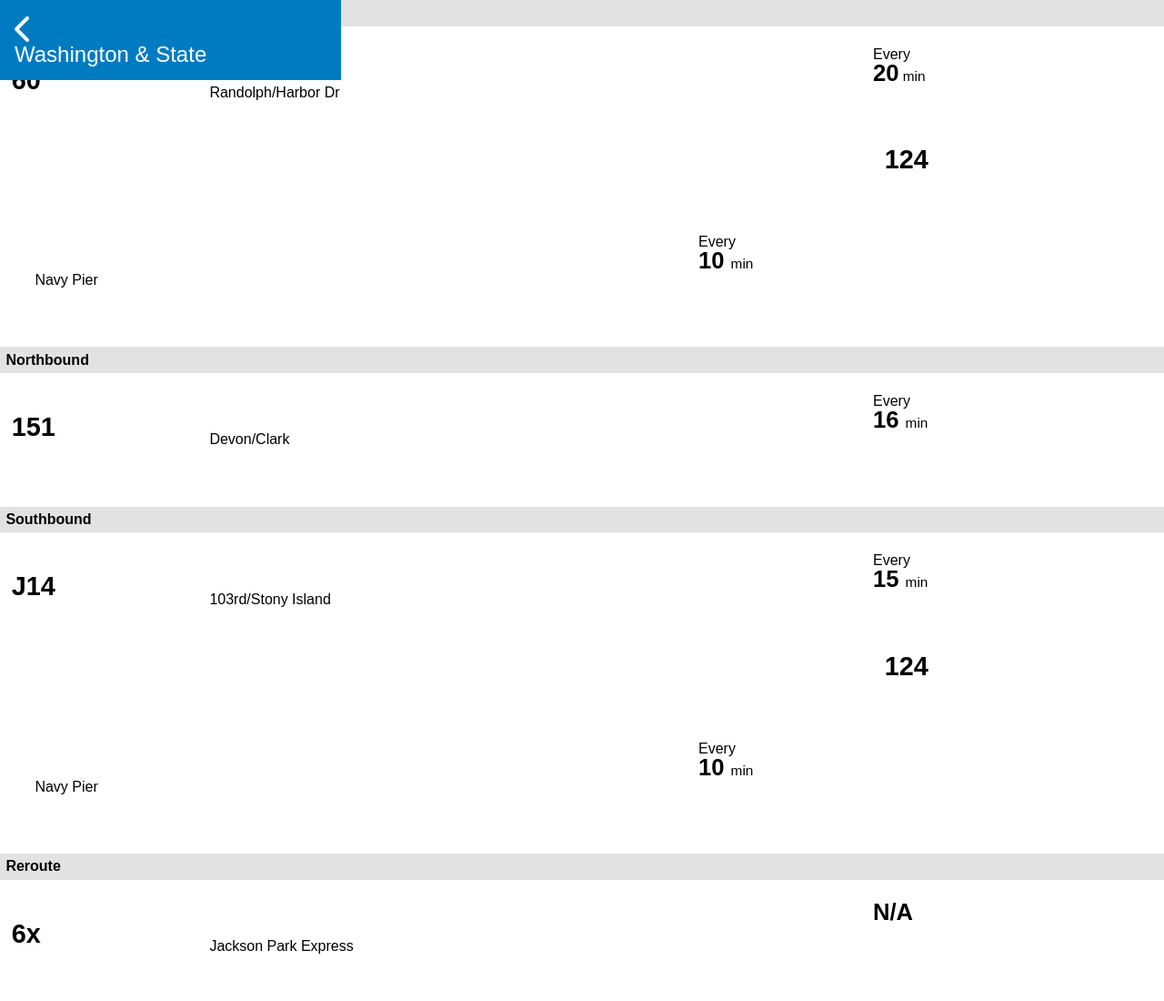
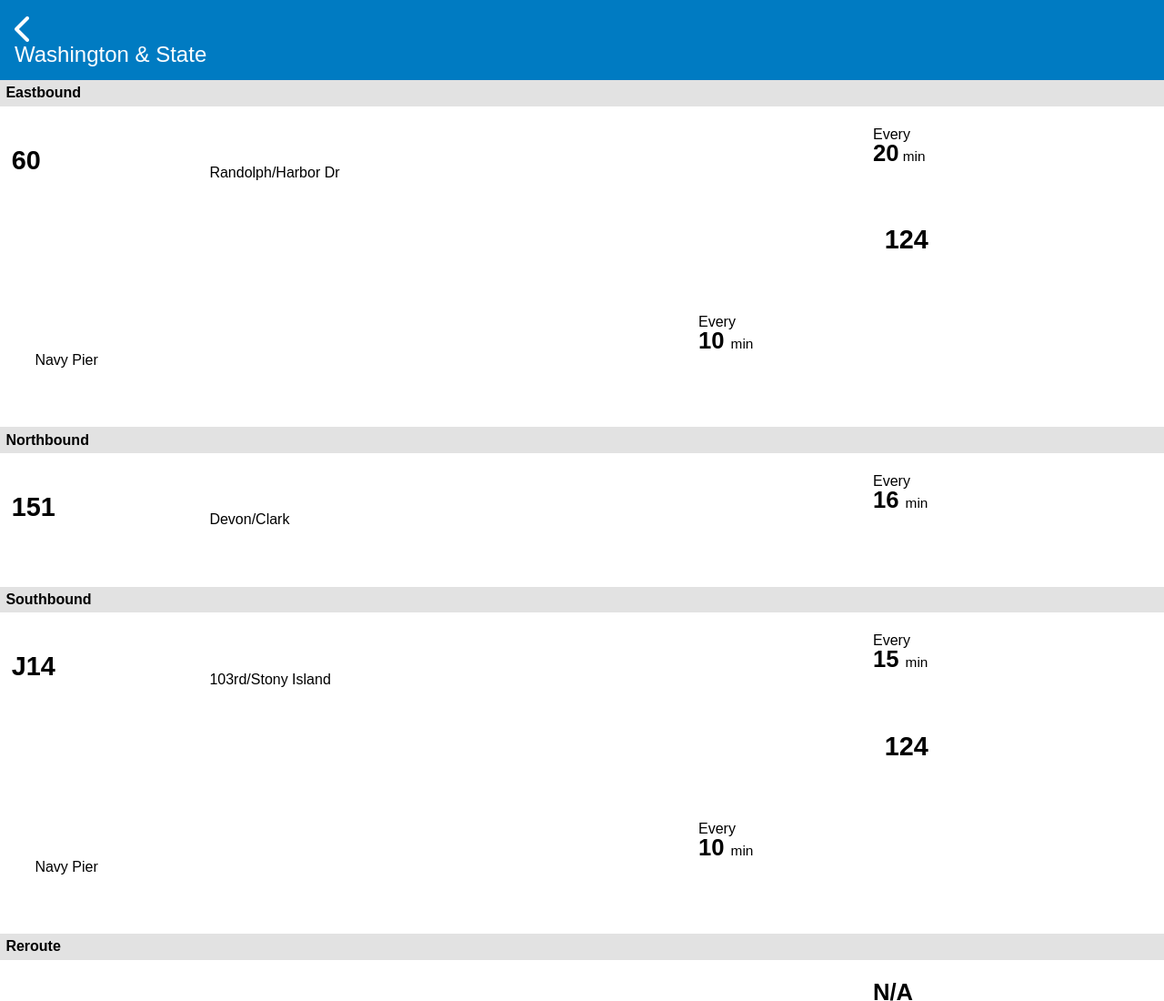
Before and after one commit to clfawcett/frontend-challenge, a plain HTML site: page index.html in a window 1280 px wide. Shown: the top 1100 px of the page at 91% size. Drawn offline with Linux system fonts and the light colour scheme; a script that the page names is missing.

Commit message:
update nav

```diff
--- a/css/styles.css
+++ b/css/styles.css
@@ -66,8 +66,6 @@ nav {
   background-color: #007BC2;
   margin: 0 auto;
   padding: 1em;
-  position: fixed;
-  width: 375px;
 
 }
 
```
